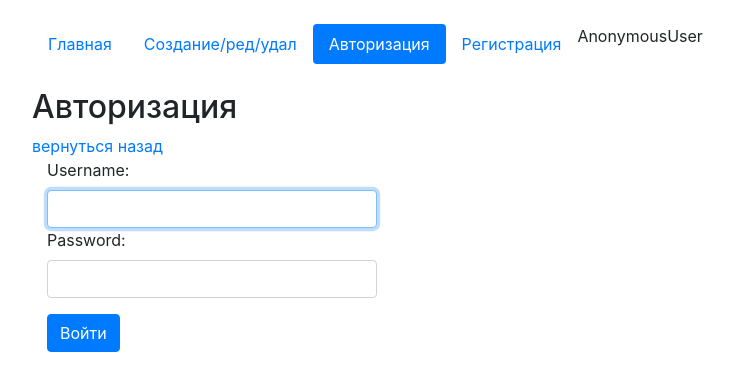
After one commit to ZharkovMihail/django_cbv_articles, a Django app: page /login in a window 1280 px wide. The commit adds this page. Shown: the top 391 px of the page, without its empty margins (68-802 px from the left). Run offline with Django 3.2, Linux system fonts and the light colour scheme; some libraries are stand-ins or nearby versions.

Commit message:
personal account

```diff
--- a/main/core/forms.py
+++ b/main/core/forms.py
@@ -1,8 +1,39 @@
 from django import forms
+from django.contrib.auth.forms import AuthenticationForm
+from django.contrib.auth.models import User
 from django.core.exceptions import ValidationError
 from django.forms import Textarea, CharField, HiddenInput, TextInput, URLInput, SlugField
 
 from .models import Articles
+
+
+class AuthUserForm(AuthenticationForm, forms.ModelForm):
+    class Meta:
+        model = User
+        fields = ['username', 'password']
+
+    def __init__(self, *args, **kwargs):
+        super().__init__(*args, **kwargs)
+        for field in self.fields:
+            self.fields[field].widget.attrs['class'] = 'form-control'
+
+
+class RegisterUserForm(forms.ModelForm):
+    class Meta:
+        model = User
+        fields = ['username', 'password']
+
+    def __init__(self, *args, **kwargs):
+        super().__init__(*args, **kwargs)
+        for field in self.fields:
+            self.fields[field].widget.attrs['class'] = 'form-control'
+
+    def save(self, commit=True):
+        user = super().save(commit=False)
+        user.set_password(self.cleaned_data["password"])
+        if commit:
+            user.save()
+        return user
 
 
 class ArticleForm(forms.ModelForm):
--- a/main/core/templates/index.html
+++ b/main/core/templates/index.html
@@ -12,8 +12,9 @@
   </head>
   <body>
     <div class="container mt-4">
+      <div class="container">
+        <ul class="nav nav-pills">
 
-      <ul class="nav nav-pills">
             <li class="nav-item">
               {% url 'home' as url_home %}
               <a class="nav-link {% if url_home == request.path %}active{% endif %}" href="{{url_home}}">Главная</a>
@@ -22,7 +23,30 @@
               {% url 'edit_page' as url_edit_page %}
               <a class="nav-link {% if url_edit_page == request.path %}active{% endif %}" href="{{url_edit_page}}">Создание/ред/удал</a>
             </li>
+            {% if not request.user.is_authenticated %}
+            <li class="nav-item">
+              {% url 'login_page' as url_login_page %}
+              <a class="nav-link {% if url_login_page == request.path %}active{% endif %}" href="{{url_login_page}}">Авторизация</a>
+            </li>
+            <li class="nav-item">
+              {% url 'register_page' as url_register_page %}
+              <a class="nav-link {% if url_register_page == request.path %}active{% endif %}" href="{{url_register_page}}">Регистрация</a>
+            </li>
+
+          {{request.user}}
+        {% else %}
+          {{request.user}}
+          <div class="ml-auto">
+            <li class="nav-item mr-1">
+              {% url 'logout_page' as url_logout_page %}
+              <a class="nav-link btn btn-outline-danger" href="{{url_logout_page}}">Выйти</a>
+            </li>
+          </div>
+
+
+        {% endif %}
         </ul>
+      </div>
 
       {% block content %}
 
--- /dev/null
+++ b/main/core/templates/login.html
@@ -0,0 +1,18 @@
+{% extends 'index.html' %}
+
+{% block content %}
+
+<div class="container mt-4">
+  <h2>Авторизация</h2>
+  <span><a href="/">вернуться назад</a></span>
+  <div class="col-4">
+    <form id="add_form" method="post">
+      {% csrf_token %}
+      {{form}}
+    </form>
+    <button form="add_form" type="submit" class="btn btn-primary mt-3">Войти</button>
+  </div>
+
+</div>
+
+{% endblock %}
--- a/main/core/urls.py
+++ b/main/core/urls.py
@@ -13,4 +13,7 @@ urlpatterns = [
     # path('update-page/<slug:slug>', views.update_page, name='update_page'),
     path('delete-page/<slug:slug>', views.ArticleDeleteView.as_view(), name='delete_page'),
     # path('delete-page/<slug:slug>', views.delete_page, name='delete_page'),
+    path('login', views.MyLoginView.as_view(), name='login_page'),
+    path('register', views.RegisterUserView.as_view(), name='register_page'),
+    path('logout', views.MyLogoutView.as_view(), name='logout_page'),
 ]
--- a/main/core/views.py
+++ b/main/core/views.py
@@ -1,12 +1,15 @@
 from django.contrib import messages
+from django.contrib.auth import authenticate, login
+from django.contrib.auth.views import LoginView, LogoutView
 from django.shortcuts import render, redirect
 
 # Create your views here.
 from django.urls import reverse, reverse_lazy
 
-from .forms import ArticleForm
+from .forms import ArticleForm, AuthUserForm, RegisterUserForm
 from .models import Articles
 from django.views.generic import ListView, DetailView, CreateView, UpdateView, DeleteView
+from django.contrib.auth.models import User
 
 
 class HomeListView(ListView):
@@ -73,6 +76,35 @@ class ArticleDeleteView(DeleteView):
         return super().post(request)
 
 
+class MyLoginView(LoginView):
+    template_name = 'login.html'
+    success_url = reverse_lazy('edit_page')
+    form_class = AuthUserForm
+
+    def get_success_url(self):
+        return self.success_url
+
+
+class RegisterUserView(CreateView):
+    model = User
+    template_name = 'register_page.html'
+    success_url = reverse_lazy('edit_page')
+    form_class = RegisterUserForm
+    success_msg = "Пользователь успешно создан"
+
+    def form_valid(self, form):
+        form_valid = super().form_valid(form)
+        username = form.cleaned_data["username"]
+        password = form.cleaned_data["password"]
+        aut_user = authenticate(username=username, password=password)
+        login(self.request, aut_user)
+        return form_valid
+
+
+class MyLogoutView(LogoutView):
+    next_page = reverse_lazy('edit_page')
+
+
 def edit_page(request):
     success = False
     mistake = False
```
Also changed, not shown: main/core/templates/register_page.html (added, +19 -0 lines). Lines whose indentation alone changed are shown as unchanged.
